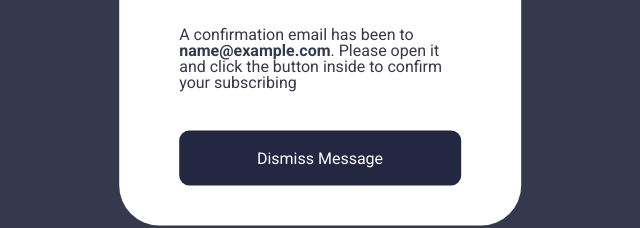
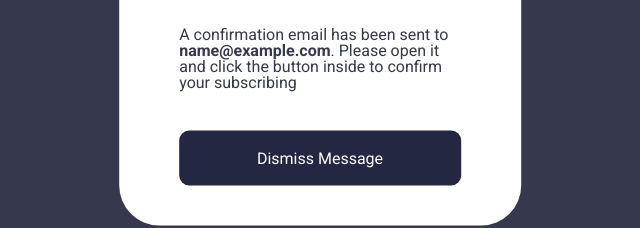
Before and after one commit to VitorKokkonen/MentorNewsletterSignUp, a plain HTML site: page index.html in a window 1280 px wide. Both pictures are taken after typing "name@example.com" into the empty fields and a click on the button "Subscribe to monthly newsletter". Shown: the part 403-631 px from the top of the page, 320-960 px from the left. Drawn offline with Linux system fonts and the light colour scheme.

Commit message:
Update index.html

```diff
--- a/index.html
+++ b/index.html
@@ -39,7 +39,7 @@
     <img src="assets/images/icon-success.svg" alt="">
 
     <h1>Thanks for Subscribing!</h1>
-    <p>A confirmation email has been to <span id="span"></span>. Please open it and click the button inside to confirm your subscribing </p>
+    <p>A confirmation email has been sent to <span id="span"></span>. Please open it and click the button inside to confirm your subscribing </p>
     <button class="button button-scs">Dismiss Message</button>
   </div>
 </main>
```
